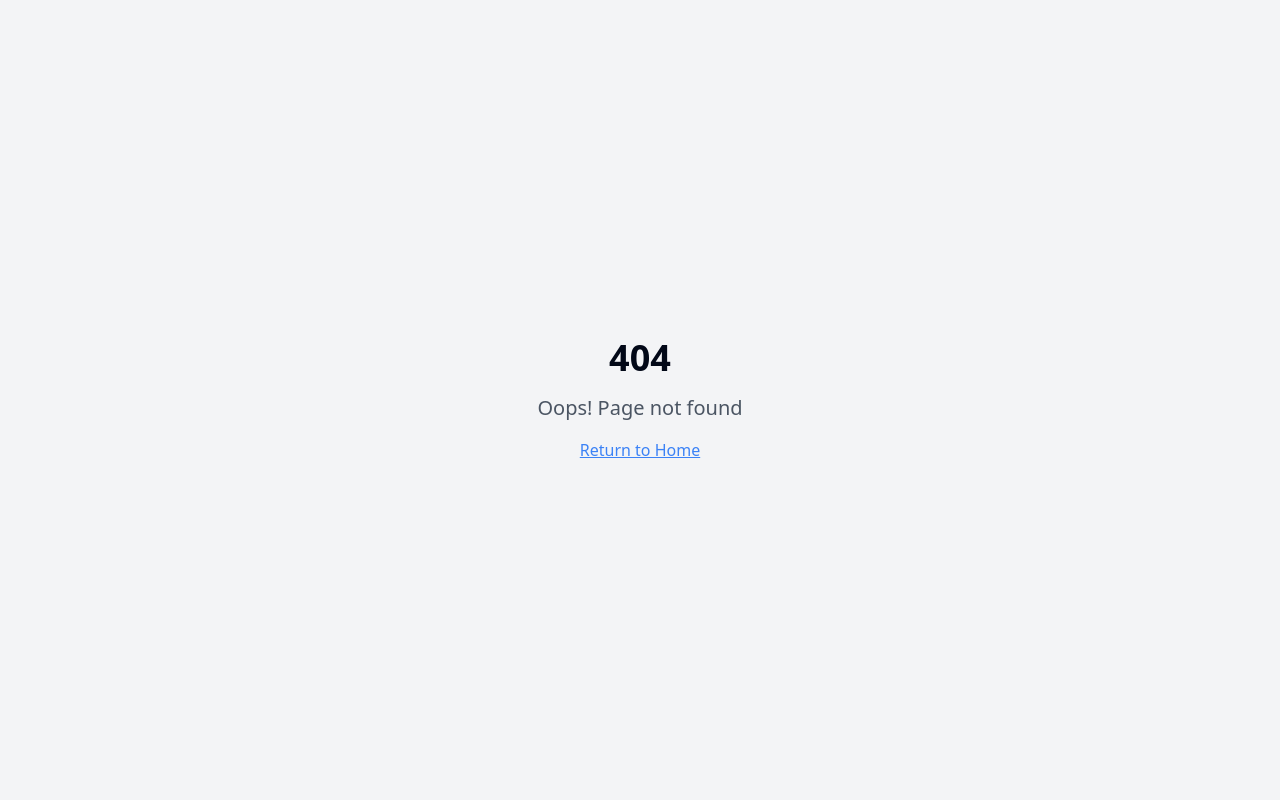
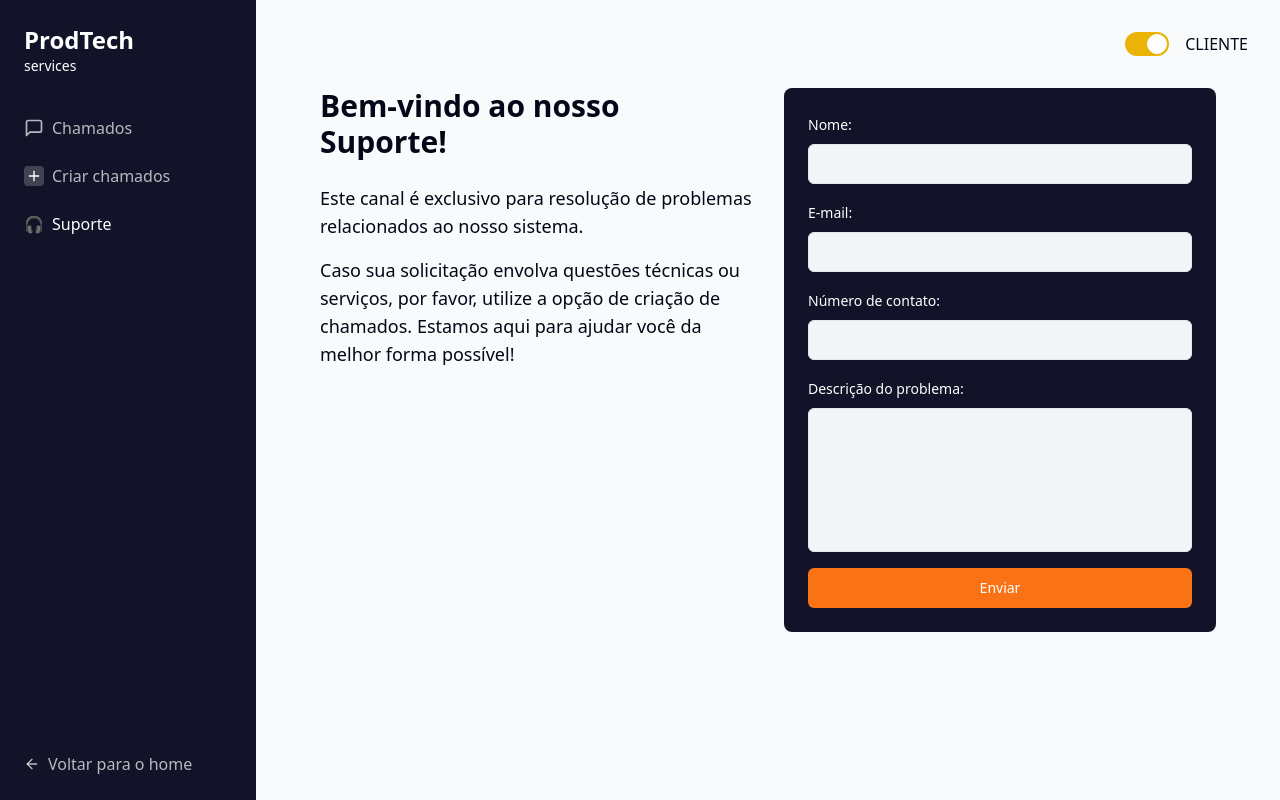
Before and after one commit to Mateus-menezes20/fala-me-ai-entende, a React (Vite) app: page /suporte in a window 1280 px wide. Before the commit this address had no page. Built offline with nearby package versions, Linux system fonts and the light colour scheme.

Commit message:
Refactor: Implement support page and integrate

```diff
--- a/src/App.tsx
+++ b/src/App.tsx
@@ -7,6 +7,7 @@ import { BrowserRouter, Routes, Route } from "react-router-dom";
 import Index from "./pages/Index";
 import NotFound from "./pages/NotFound";
 import CreateTicket from "./pages/CreateTicket";
+import Support from "./pages/Support";
 
 const queryClient = new QueryClient();
 
@@ -19,6 +20,7 @@ const App = () => (
         <Routes>
           <Route path="/" element={<Index />} />
           <Route path="/criar-chamado" element={<CreateTicket />} />
+          <Route path="/suporte" element={<Support />} />
           {/* ADD ALL CUSTOM ROUTES ABOVE THE CATCH-ALL "*" ROUTE */}
           <Route path="*" element={<NotFound />} />
         </Routes>
--- a/src/pages/CreateTicket.tsx
+++ b/src/pages/CreateTicket.tsx
@@ -7,7 +7,7 @@ import { Textarea } from "@/components/ui/textarea";
 import { Select, SelectContent, SelectItem, SelectTrigger, SelectValue } from "@/components/ui/select";
 import { Label } from "@/components/ui/label";
 import { toast } from "sonner";
-import { MessageSquare, ArrowLeft } from "lucide-react";
+import { MessageSquare, Plus, ArrowLeft } from "lucide-react";
 import { Link } from "react-router-dom";
 
 const CreateTicket = () => {
@@ -94,10 +94,10 @@ const CreateTicket = () => {
             <span>Criar chamados</span>
           </div>
 
-          <div className="flex items-center gap-2 text-white/70">
+          <Link to="/suporte" className="flex items-center gap-2 text-white/70 hover:text-white">
             <span className="w-5 h-5 flex items-center justify-center rounded-sm">🎧</span>
             <span>Suporte</span>
-          </div>
+          </Link>
         </nav>
 
         <div className="mt-auto">
--- a/src/pages/Index.tsx
+++ b/src/pages/Index.tsx
@@ -86,10 +86,10 @@ const Index = () => {
             <span>Criar chamados</span>
           </Link>
 
-          <div className="flex items-center gap-2 text-white/70">
+          <Link to="/suporte" className="flex items-center gap-2 text-white/70 hover:text-white">
             <span className="w-5 h-5 flex items-center justify-center rounded-sm">🎧</span>
             <span>Suporte</span>
-          </div>
+          </Link>
         </nav>
       </div>
 
--- /dev/null
+++ b/src/pages/Support.tsx
@@ -0,0 +1,216 @@
+
+import React, { useState } from "react";
+import { useNavigate, Link } from "react-router-dom";
+import { Button } from "@/components/ui/button";
+import { Input } from "@/components/ui/input";
+import { Textarea } from "@/components/ui/textarea";
+import { Label } from "@/components/ui/label";
+import { toast } from "sonner";
+import { MessageSquare, Plus, ArrowLeft } from "lucide-react";
+
+const Support = () => {
+  const navigate = useNavigate();
+  const [formData, setFormData] = useState({
+    name: "",
+    email: "",
+    contact: "",
+    problem: ""
+  });
+
+  const [darkMode, setDarkMode] = useState(true);
+
+  const handleChange = (e: React.ChangeEvent<HTMLInputElement | HTMLTextAreaElement>) => {
+    const { name, value } = e.target;
+    setFormData(prev => ({ ...prev, [name]: value }));
+  };
+
+  const handleSubmit = (e: React.FormEvent) => {
+    e.preventDefault();
+
+    // Validação básica
+    if (!formData.name || !formData.email || !formData.problem) {
+      toast.error("Por favor, preencha todos os campos obrigatórios");
+      return;
+    }
+
+    // Aqui poderíamos processar o envio do formulário para um sistema de suporte
+    // Neste caso, vamos apenas transformar em um chamado
+
+    // Recupera chamados existentes
+    const storedTickets = localStorage.getItem('tickets');
+    const existingTickets = storedTickets ? JSON.parse(storedTickets) : [];
+
+    // Gera ID para o novo chamado
+    const lastId = existingTickets.length > 0
+      ? parseInt(existingTickets[existingTickets.length - 1].id)
+      : 0;
+    const newId = (lastId + 1).toString().padStart(3, '0');
+
+    // Cria o novo chamado a partir da solicitação de suporte
+    const newTicket = {
+      id: newId,
+      titulo: `Suporte: ${formData.name}`,
+      descricao: `${formData.problem}. Contato: ${formData.email}, ${formData.contact || 'sem telefone'}.`,
+      entidade: "PRODTECH SERVICES",
+      tipo: "Suporte",
+      status: "Novo",
+      categoria: "SUPORTE",
+      atribuido: "-"
+    };
+
+    // Adiciona o novo chamado à lista
+    const updatedTickets = [...existingTickets, newTicket];
+    localStorage.setItem('tickets', JSON.stringify(updatedTickets));
+
+    // Dispara evento para atualizar outras abas
+    window.dispatchEvent(new Event('storage'));
+
+    toast.success("Solicitação de suporte enviada com sucesso!");
+    navigate("/");
+  };
+
+  return (
+    <div className="flex min-h-screen bg-gray-50">
+      {/* Sidebar */}
+      <div className="w-64 bg-[#121328] text-white p-6 flex flex-col">
+        <div className="mb-10">
+          <h1 className="text-2xl font-bold">ProdTech</h1>
+          <p className="text-sm">services</p>
+        </div>
+
+        <nav className="space-y-6 flex-1">
+          <Link to="/" className="flex items-center gap-2 text-white/70 hover:text-white">
+            <MessageSquare size={20} />
+            <span>Chamados</span>
+          </Link>
+
+          <Link to="/criar-chamado" className="flex items-center gap-2 text-white/70 hover:text-white">
+            <div className="w-5 h-5 flex items-center justify-center bg-white/20 text-white rounded-sm">
+              <Plus size={16} />
+            </div>
+            <span>Criar chamados</span>
+          </Link>
+
+          <div className="flex items-center gap-2 text-white">
+            <span className="w-5 h-5 flex items-center justify-center rounded-sm">🎧</span>
+            <span>Suporte</span>
+          </div>
+        </nav>
+
+        <div className="mt-auto">
+          <button
+            onClick={() => navigate("/")}
+            className="flex items-center gap-2 text-white/70 hover:text-white"
+          >
+            <ArrowLeft size={16} />
+            <span>Voltar para o home</span>
+          </button>
+        </div>
+      </div>
+
+      {/* Main Content */}
+      <div className="flex-1 p-8">
+        <header className="flex justify-end mb-8">
+          <div className="flex items-center gap-4">
+            <div className="flex items-center">
+              <label className="relative inline-flex items-center cursor-pointer">
+                <input
+                  type="checkbox"
+                  value=""
+                  className="sr-only peer"
+                  checked={darkMode}
+                  onChange={() => setDarkMode(!darkMode)}
+                />
+                <div className="w-11 h-6 bg-gray-200 peer-focus:outline-none rounded-full peer peer-checked:after:translate-x-full rtl:peer-checked:after:-translate-x-full peer-checked:after:border-white after:content-[''] after:absolute after:top-[2px] after:start-[2px] after:bg-white after:border-gray-300 after:border after:rounded-full after:h-5 after:w-5 after:transition-all peer-checked:bg-yellow-500"></div>
+              </label>
+            </div>
+            <div className="flex items-center gap-2">
+              <span className="font-medium">CLIENTE</span>
+            </div>
+          </div>
+        </header>
+
+        <div className="max-w-4xl mx-auto">
+          <div className="grid grid-cols-1 md:grid-cols-2 gap-8">
+            {/* Texto de Introdução */}
+            <div className="space-y-6">
+              <h1 className="text-3xl font-bold">Bem-vindo ao nosso Suporte!</h1>
+
+              <div className="space-y-4">
+                <p className="text-lg">
+                  Este canal é exclusivo para resolução de problemas relacionados ao nosso sistema.
+                </p>
+
+                <p className="text-lg">
+                  Caso sua solicitação envolva questões técnicas ou serviços, por favor, utilize a opção de criação de chamados. Estamos aqui para ajudar você da melhor forma possível!
+                </p>
+              </div>
+            </div>
+
+            {/* Formulário */}
+            <div className="bg-[#121328] text-white p-6 rounded-lg">
+              <form onSubmit={handleSubmit} className="space-y-4">
+                <div className="space-y-2">
+                  <Label htmlFor="name" className="text-white">Nome:</Label>
+                  <Input
+                    id="name"
+                    name="name"
+                    value={formData.name}
+                    onChange={handleChange}
+                    className="bg-gray-100 text-black"
+                    required
+                  />
+                </div>
+
+                <div className="space-y-2">
+                  <Label htmlFor="email" className="text-white">E-mail:</Label>
+                  <Input
+                    id="email"
+                    name="email"
+                    type="email"
+                    value={formData.email}
+                    onChange={handleChange}
+                    className="bg-gray-100 text-black"
+                    required
+                  />
+                </div>
+
+                <div className="space-y-2">
+                  <Label htmlFor="contact" className="text-white">Número de contato:</Label>
+                  <Input
+                    id="contact"
+                    name="contact"
+                    value={formData.contact}
+                    onChange={handleChange}
+                    className="bg-gray-100 text-black"
+                  />
+                </div>
+
+                <div className="space-y-2">
+                  <Label htmlFor="problem" className="text-white">Descrição do problema:</Label>
+                  <Textarea
+                    id="problem"
+                    name="problem"
+                    value={formData.problem}
+                    onChange={handleChange}
+                    className="h-36 resize-none bg-gray-100 text-black"
+                    required
+                  />
+                </div>
+
+                <Button
+                  type="submit"
+                  className="w-full bg-orange-500 hover:bg-orange-600 text-white"
+                >
+                  Enviar
+                </Button>
+              </form>
+            </div>
+          </div>
+        </div>
+      </div>
+    </div>
+  );
+};
+
+export default Support;
```
